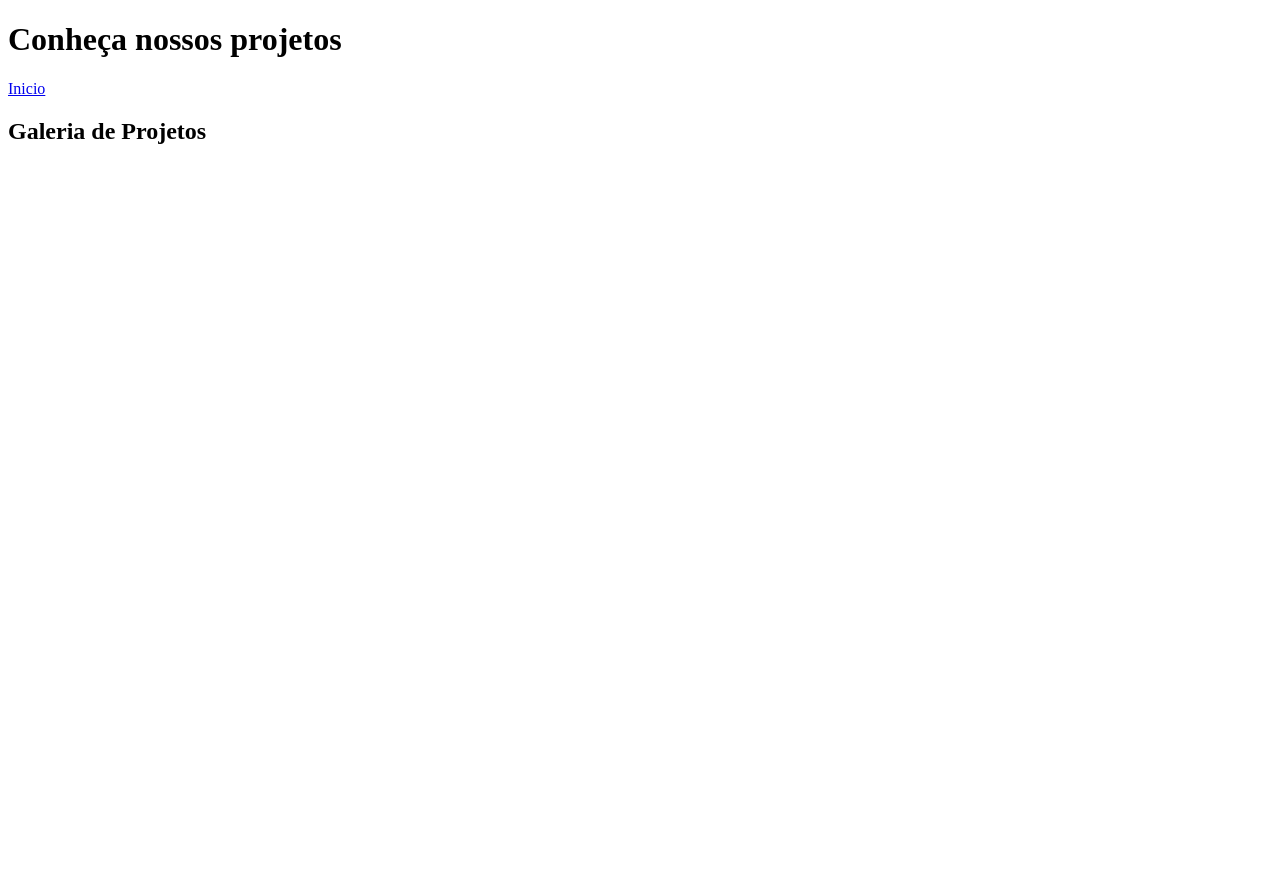
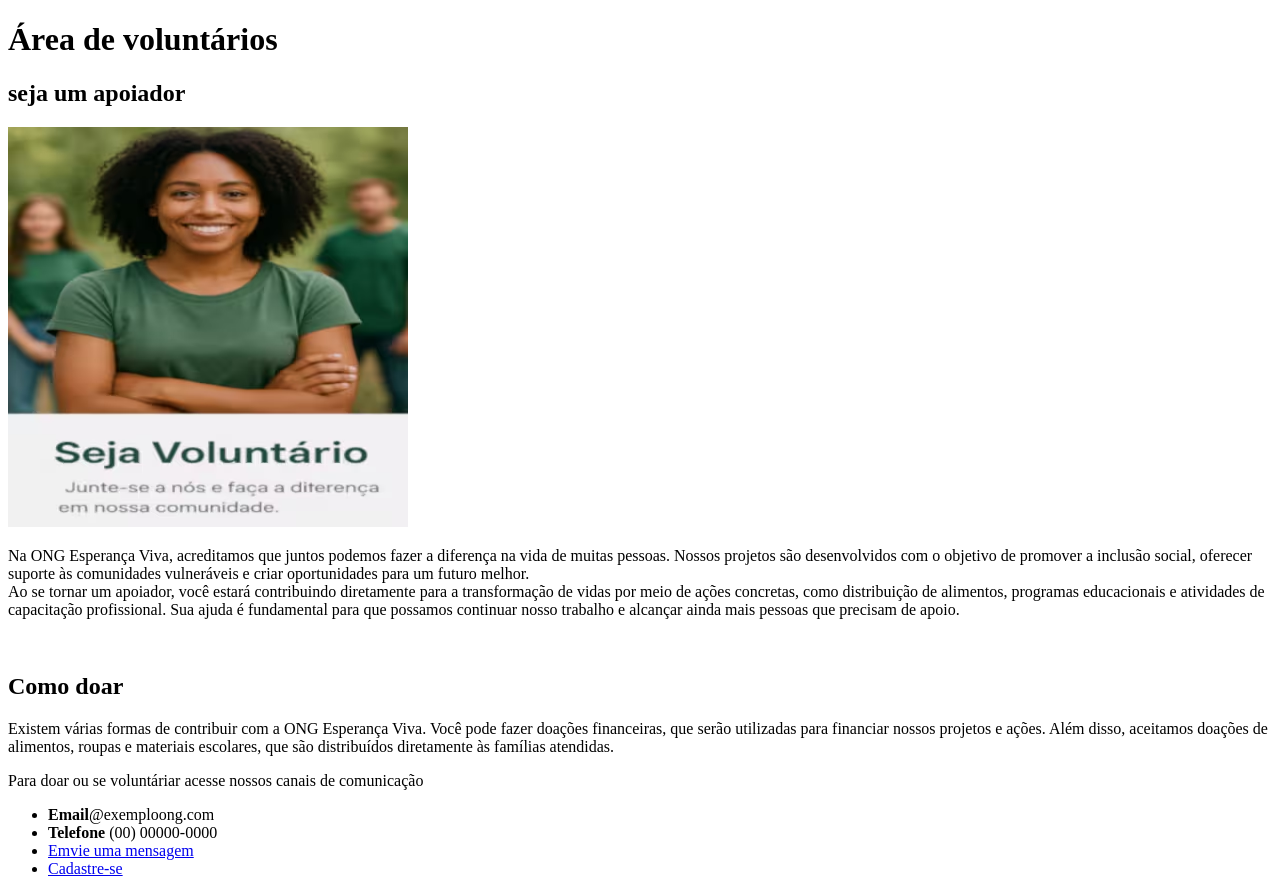
Before and after one commit to Gustavo-santana7/site-ong, a plain HTML site: page projetos.html in a window 1280 px wide. Before the commit the page ends 800 px from the top, so only its background shows below. Drawn offline with Linux system fonts and the light colour scheme.

Commit message:
Adicionando imagens

```diff
--- a/projetos.html
+++ b/projetos.html
@@ -7,15 +7,31 @@
 </head>
 <body>
     <header>
-        <h1>Conheça nossos projetos</h1>
-        <p><a href="index.html">Inicio</a></p>
+        <h1>Área de voluntários</h1>
     </header>
 
     <main>
-        <h2>Galeria de Projetos</h2>
-        <section>
-            <img src="" alt="">
-        </section>
+        <h2>seja um apoiador</h2>
+        <picture>
+  <!-- Versão mais leve -->
+  <source srcset="imagens/img-voluntario.avif" type="image/avif">
+  <source srcset="imagens/img-voluntario.webp" type="image/webp">
+  <!-- caso o navegador não suporte os formatos acima -->
+  <img src="imagens/img-voluntario.png" alt="Voluntários em um projeto comunitário" loading="lazy" width="400" height="400">
+</picture>
+
+        <p>Na ONG Esperança Viva, acreditamos que juntos podemos fazer a diferença na vida de muitas pessoas. Nossos projetos são desenvolvidos com o objetivo de promover a inclusão social, oferecer suporte às comunidades vulneráveis e criar oportunidades para um futuro melhor. <br>
+Ao se tornar um apoiador, você estará contribuindo diretamente para a transformação de vidas por meio de ações concretas, como distribuição de alimentos, programas educacionais e atividades de capacitação profissional. Sua ajuda é fundamental para que possamos continuar nosso trabalho e alcançar ainda mais pessoas que precisam de apoio.</p> <br>
+
+        <h2>Como doar</h2>
+        <p>Existem várias formas de contribuir com a ONG Esperança Viva. Você pode fazer doações financeiras, que serão utilizadas para financiar nossos projetos e ações. Além disso, aceitamos doações de alimentos, roupas e materiais escolares, que são distribuídos diretamente às famílias atendidas. <br>
+        <p>Para doar ou se voluntáriar acesse nossos canais de comunicação</p>
+        <ul>
+            <li><strong>Email</strong>@exemploong.com</li>
+            <li><strong>Telefone</strong> (00) 00000-0000</li>
+            <li><a href="contato.html">Emvie uma mensagem</a></li>
+            <li><a href="cadastro.html">Cadastre-se</a></li>
+        </ul>
     </main>
 
     <footer>
```
Also changed, not shown: cadastro.html (+13 -5 lines), contato.html (+11 -6 lines), index.html (+9 -3 lines), imagens/img-contato.avif (added), imagens/img-contato.png (added), imagens/img-contato.webp (added), imagens/img-inicio.avif (added), imagens/img-inicio.png (added), imagens/img-inicio.webp (added), imagens/img-voluntario.avif (added), imagens/img-voluntario.png (added), imagens/img-voluntario.webp (added), imagens/img.entre-em-contato.png (deleted), 1 other file.
